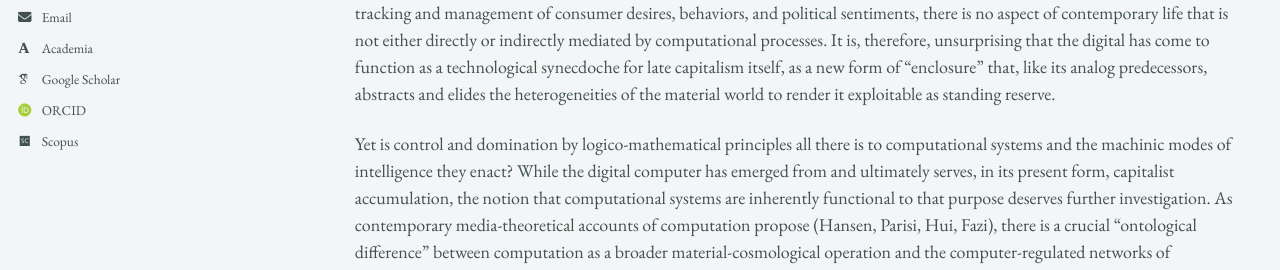
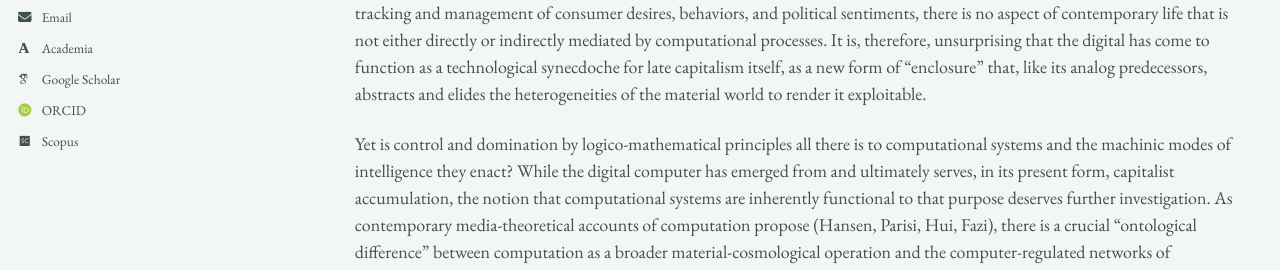
Before and after one commit to epujol90/epujol90.github.io, a Jekyll site: the page built from _pages/research.md, in a window 1280 px wide and 900 px high, scrolled down 3462 px. Shown: the part 421-691 px from the top of the window. Built offline with Jekyll 4.4.1, drawn with Linux system fonts in a browser that asks for light colours; some web fonts are replaced; a script bundle is joined from its source files by our own code; library files that are not in the unit come from our copies; some of the changed text lies outside the part shown.

Commit message:
Update research.md

```diff
--- a/_pages/research.md
+++ b/_pages/research.md
@@ -49,7 +49,7 @@ Since the postwar period, the digital computer has been celebrated for reintrodu
 
 What is a computational system and what form of human grouping begets its existence? Or put another way, what is the form in which modern humans confront materiality such that it requires an automated system of control and communication?
 
-A computer is, on most modern definitions, a system that performs sequences of mathematical or logical operations on inputs, according to rules specified in advance. So defined, many technical systems preceding the digital electronic computer would qualify as “computational,” from the Jacquard loom to the group of human calculators employed in the production of logarithmic tables until the late nineteenth century. Yet it is only under conditions of advanced industrial development that computational systems have come to organize the entirety of human existence, embedding information-processing operations at every level of the modern lifeworld. From scientific research, manufacturing, and the circulation of goods and people to the tracking and management of consumer desires, behaviors, and political sentiments, there is no aspect of contemporary life that is not either directly or indirectly mediated by computational processes. It is, therefore, unsurprising that the digital has come to function as a technological synecdoche for late capitalism itself, as a new form of “enclosure” that, like its analog predecessors, abstracts and elides the heterogeneities of the material world to render it exploitable as standing reserve.
+A computer is, on most modern definitions, a system that performs sequences of mathematical or logical operations on inputs, according to rules specified in advance. So defined, many technical systems preceding the digital electronic computer would qualify as “computational,” from the Jacquard loom to the group of human calculators employed in the production of logarithmic tables until the late nineteenth century. Yet it is only under conditions of advanced industrial development that computational systems have come to organize the entirety of human existence, embedding information-processing operations at every level of the modern lifeworld. From scientific research, manufacturing, and the circulation of goods and people to the tracking and management of consumer desires, behaviors, and political sentiments, there is no aspect of contemporary life that is not either directly or indirectly mediated by computational processes. It is, therefore, unsurprising that the digital has come to function as a technological synecdoche for late capitalism itself, as a new form of “enclosure” that, like its analog predecessors, abstracts and elides the heterogeneities of the material world to render it exploitable.
 
 Yet is control and domination by logico-mathematical principles all there is to computational systems and the machinic modes of intelligence they enact? While the digital computer has emerged from and ultimately serves, in its present form, capitalist accumulation, the notion that computational systems are inherently functional to that purpose deserves further investigation. As contemporary media-theoretical accounts of computation propose (Hansen, Parisi, Hui, Fazi), there is a crucial “ontological difference” between computation as a broader material-cosmological operation and the computer-regulated networks of communication and control it has become narrowly associated with. In this view, the latter does not exhaust the expansive (and potentially liberatory) ontogenetic potentials that, despite their capitalist enframing, modern digital technologies have unleashed, granting 21st-century humans unprecedented access to a worldly sensibility beyond received anthropocentric norms and assumptions.
 
```
